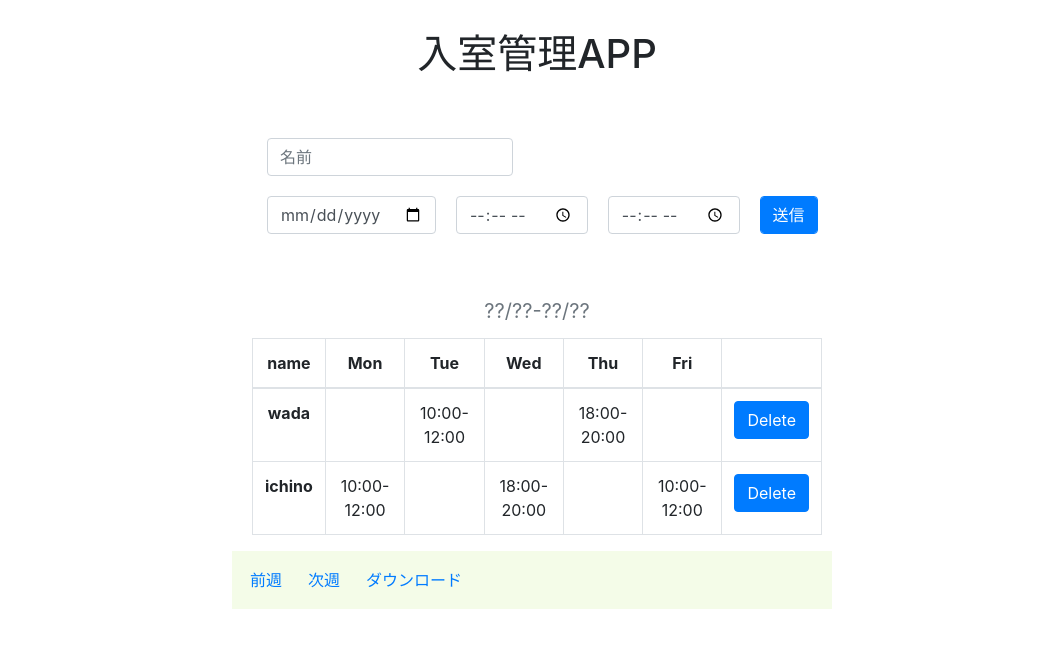
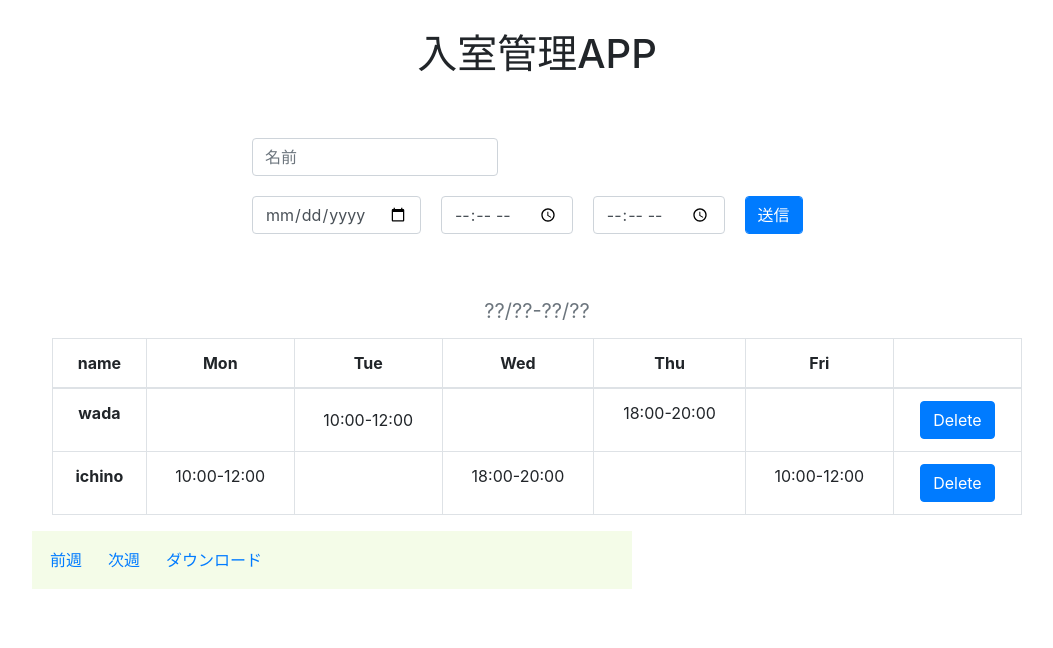
Before and after one commit to HRT2020-app/front, a React (Create React App) app: page / in a window 1280 px wide. Shown: the top 648 px of the page, without its empty margins (103-1156 px from the left). Built offline with nearby package versions, Linux system fonts and the light colour scheme.

Commit message:
width change

```diff
--- a/src/pc/style/index.css
+++ b/src/pc/style/index.css
@@ -1,5 +1,5 @@
 .PC {
-    width: 600px;
+    width: 1000px;
 }
 
 .InputBox {
```
